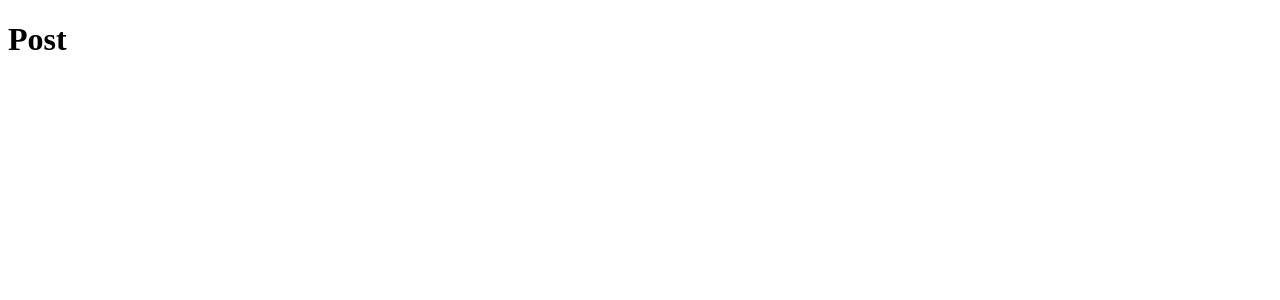
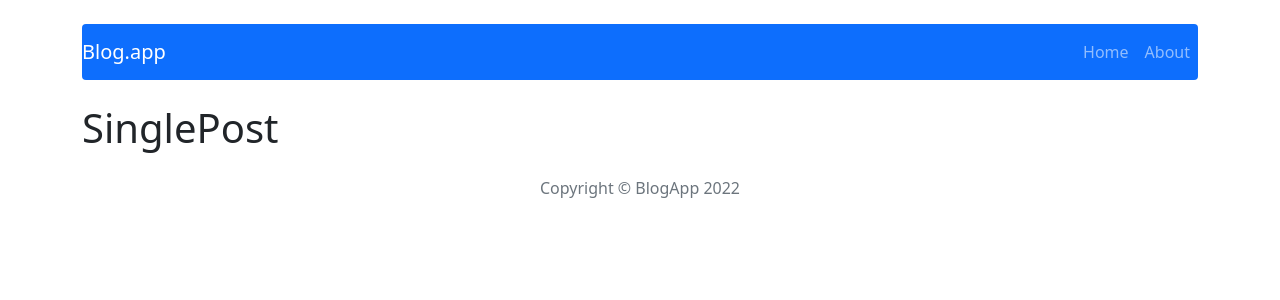
Before and after one commit to DmitrySkok/react-blog-app, a React (Create React App) app: page /post/1 in a window 1280 px wide. Shown: the top 300 px of the page. Built offline with nearby package versions, Linux system fonts and the light colour scheme.

Commit message:
Complete NavBar, Header, Footer

```diff
--- a/package.json
+++ b/package.json
@@ -7,6 +7,7 @@
     "@testing-library/react": "^12.1.4",
     "@testing-library/user-event": "^13.5.0",
     "bootstrap": "^5.1.3",
+    "clsx": "^1.1.1",
     "react": "^17.0.2",
     "react-bootstrap": "^2.2.1",
     "react-dom": "^17.0.2",
--- a/src/App.js
+++ b/src/App.js
@@ -1,23 +1,28 @@
 import { Route, Routes } from 'react-router-dom';
 import Home from './components/pages/Home/Home';
-import Post from './components/pages/Post/Post';
+import SinglePost from './components/pages/SinglePost/SinglePost';
 import PostAdd from './components/pages/PostAdd/PostAdd';
 import PostEdit from './components/pages/PostEdit/PostEdit';
 import About from './components/pages/About/About';
 import NotFound from './components/pages/NotFound/NotFound';
+import { Container } from 'react-bootstrap';
+import Header from './components/views/Header/Header';
+import Footer from './components/views/Footer/Footer';
 
 const App = () => {
   return (
-    <main>
+    <Container>
+      <Header />
       <Routes>
         <Route path="/" element={<Home />} />
-          <Route path="/post/:id" element={<Post />} />
+        <Route path="/post/:id" element={<SinglePost />} />
         <Route path="/post/add" element={<PostAdd />} />
         <Route path="/post/edit/:id" element={<PostEdit />} />
         <Route path="/about" element={<About />} />
         <Route path="*" element={<NotFound />} />
       </Routes>
-    </main>
+      <Footer />
+    </Container>
   );
 }
 
--- a/src/components/pages/Post/Post.js
+++ /dev/null
@@ -1,9 +0,0 @@
-const Post = () => {
-  return(
-    <div>
-      <h1>Post</h1>
-    </div>
-  );
-}
-
-export default Post;
--- /dev/null
+++ b/src/components/pages/SinglePost/SinglePost.js
@@ -0,0 +1,9 @@
+const SinglePost = () => {
+  return(
+    <div>
+      <h1>SinglePost</h1>
+    </div>
+  );
+}
+
+export default SinglePost;
--- /dev/null
+++ b/src/components/views/Footer/Footer.js
@@ -0,0 +1,8 @@
+
+const Footer = () => {
+  return (
+    <div className='text-center text-muted mt-4 mb-4'>Copyright © BlogApp 2022</div>
+  );
+}
+
+export default Footer;
--- /dev/null
+++ b/src/components/views/Header/Header.js
@@ -0,0 +1,11 @@
+import NavBar from '../NavBar/NavBar';
+
+const Header = () => {
+  return (
+    <>
+    <NavBar />
+    </>
+  );
+}
+
+export default Header;
--- /dev/null
+++ b/src/components/views/NavBar/NavBar.js
@@ -0,0 +1,16 @@
+import { Nav, Navbar } from 'react-bootstrap';
+import { NavLink } from 'react-router-dom';
+
+const NavBar = () => {
+  return (
+    <Navbar bg="primary" variant="dark" expand="lg" className="mt-4 mb-4 rounded">
+      <Navbar.Brand className="me-auto" as={NavLink} to="/">Blog.app</Navbar.Brand>
+      <Nav>
+        <Nav.Link as={NavLink} to="/">Home</Nav.Link>
+        <Nav.Link as={NavLink} to="/about">About</Nav.Link>
+      </Nav>
+    </Navbar>
+  );
+}
+
+export default NavBar;
--- a/src/index.js
+++ b/src/index.js
@@ -4,6 +4,7 @@
 import { Provider } from 'react-redux';
 import store from './redux/store'
 import { BrowserRouter } from 'react-router-dom';
+import 'bootstrap/dist/css/bootstrap.min.css';
 
 ReactDOM.render(
   <React.StrictMode>
```
Also changed, not shown: 2 other files (tests, documents, lock files or other folders). Lines whose indentation alone changed are shown as unchanged.
